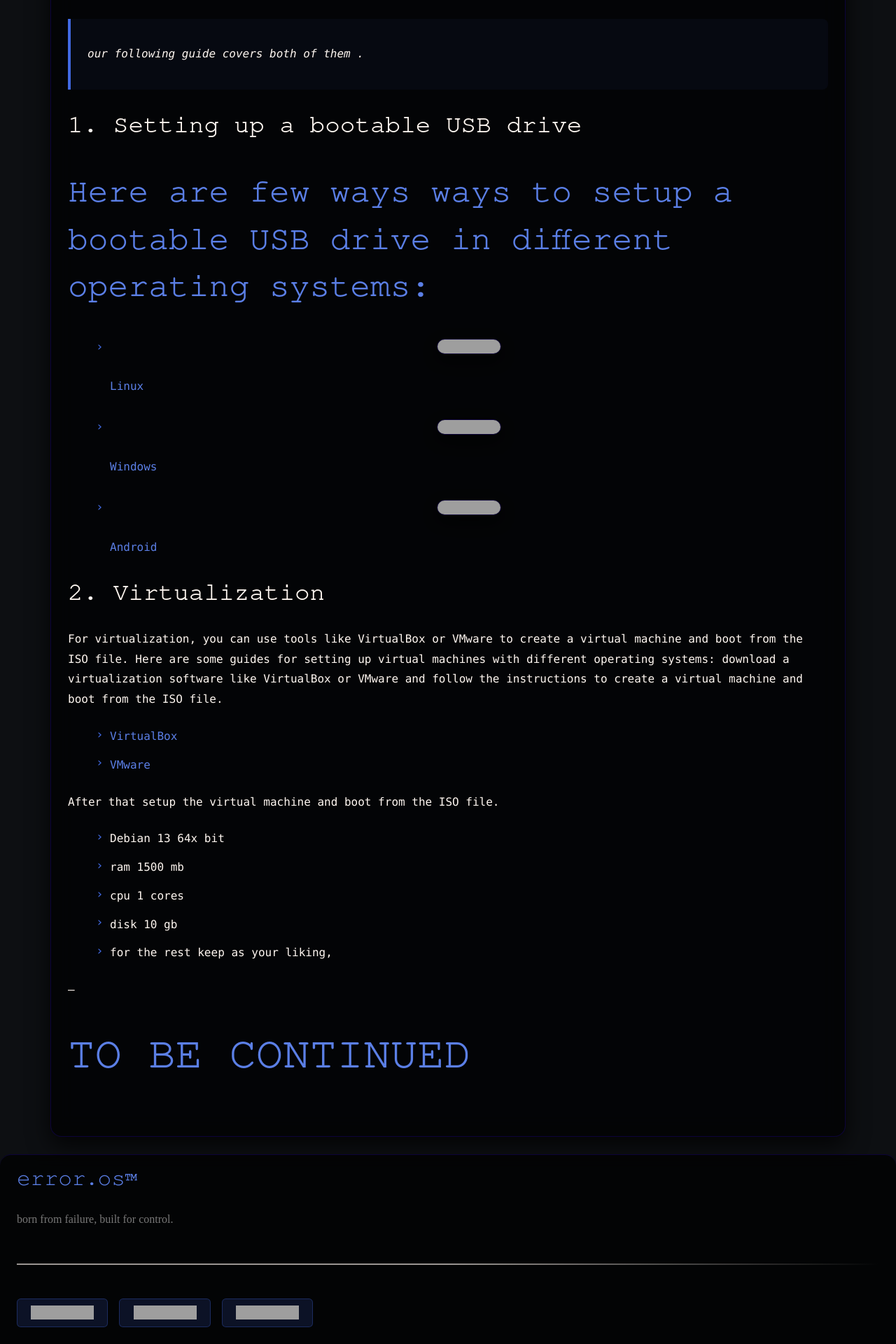
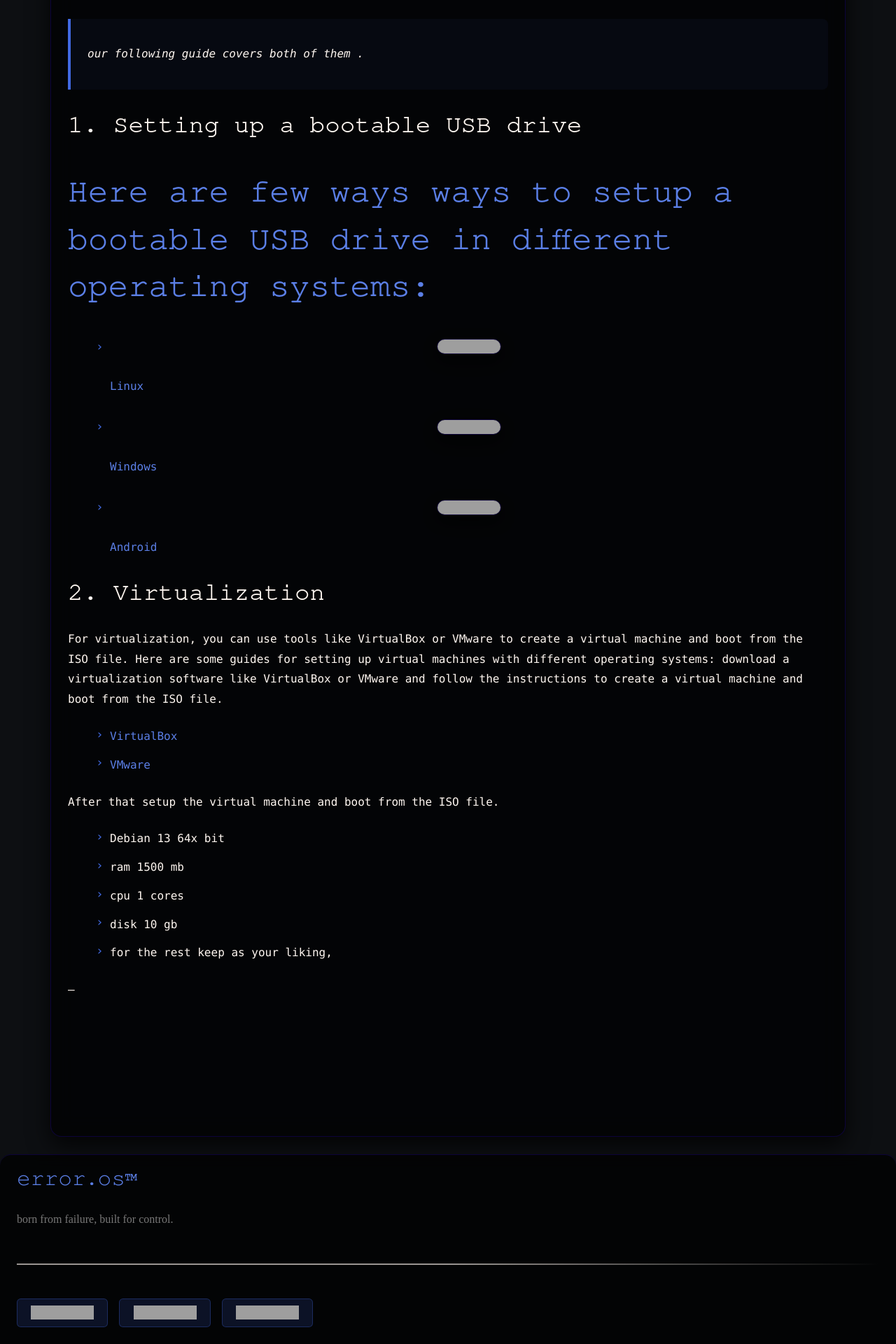
Before and after one commit to zynomon/error.doc, a Jekyll site: the page built from docs/001/index.md, in a window 1280 px wide. Shown: the part 2022-3942 px from the top of the page at 70% size. Built offline with Jekyll 4.4.1, drawn with Linux system fonts in a browser that asks for light colours; nearby versions of some CDN libraries; grey boxes are pictures that could not be loaded.

Commit message:
lets checkout dangling

```diff
--- a/docs/001/index.md
+++ b/docs/001/index.md
@@ -113,4 +113,3 @@ After that setup the virtual machine and boot from the ISO file.
 - for the rest keep as your liking,
 
 --
-# TO BE CONTINUED
```
Also changed, not shown: bitmap.svg (added), docs/012/thumb.png, error.doc.svg (added), examplethumb2.svg (added).
